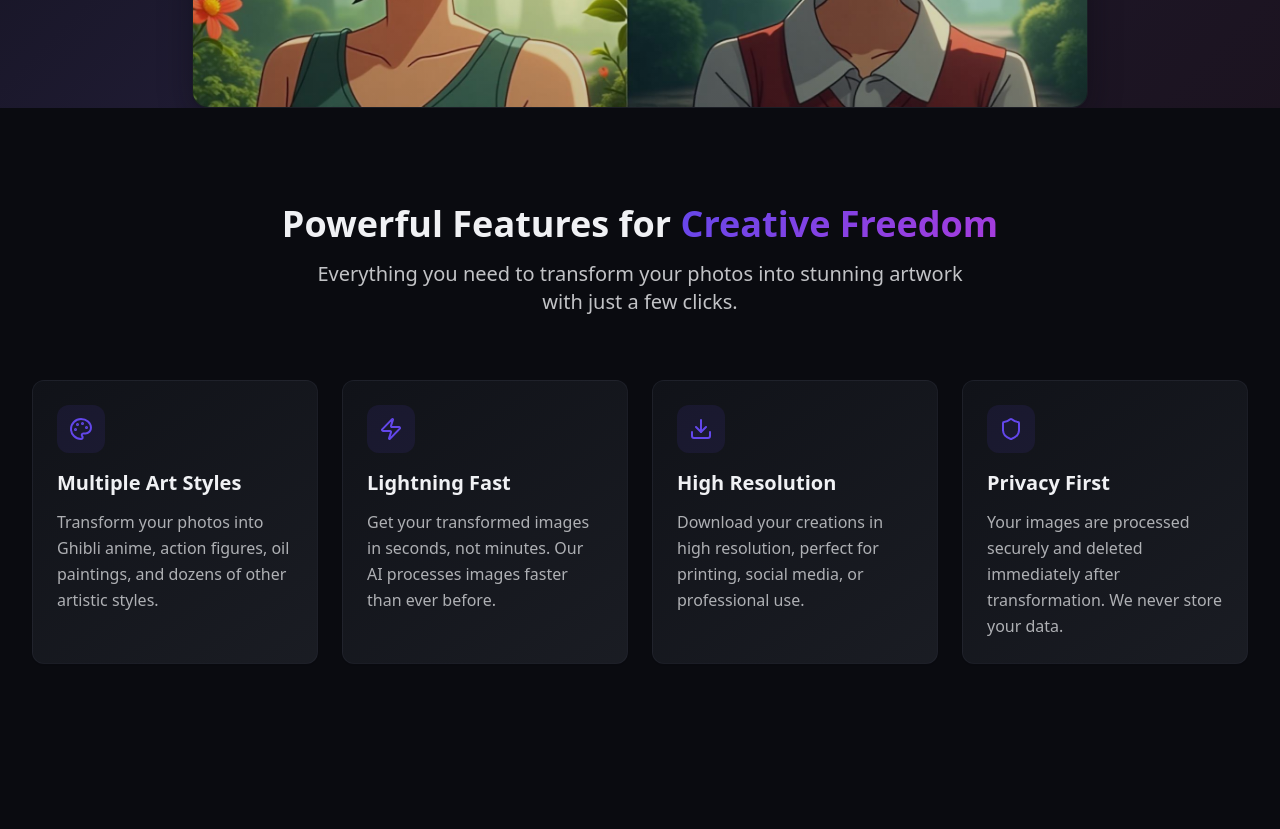
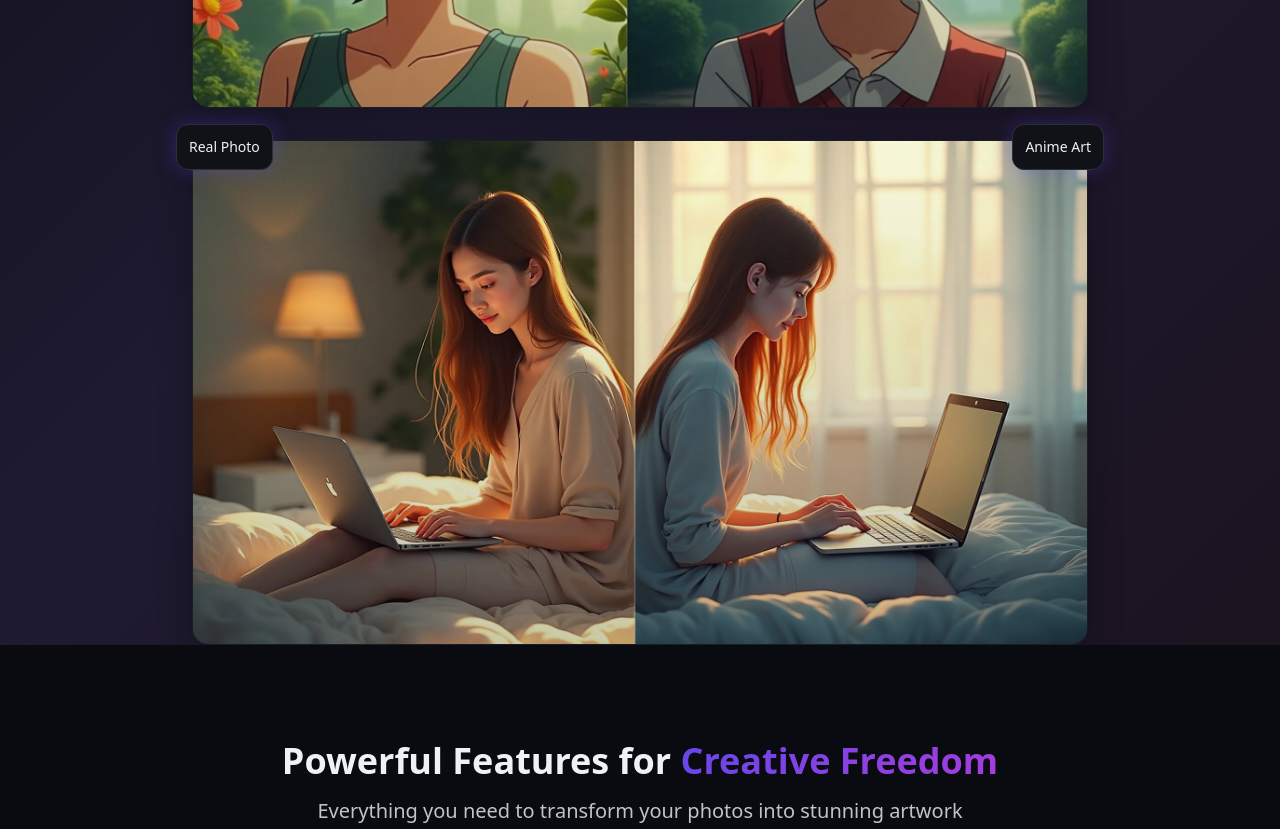
Before and after one commit to anshxs07/image-ai, a React (Vite) app: page / in a window 1280 px wide. Shown: the part 840-1669 px from the top of the page. Built offline with nearby package versions, Linux system fonts and the light colour scheme.

Commit message:
Add image examples to hero section
Add original and Ghibli-style image examples to the hero section.

```diff
--- a/src/components/landing/Hero.tsx
+++ b/src/components/landing/Hero.tsx
@@ -1,6 +1,7 @@
 import { Button } from "@/components/ui/button";
 import { ArrowRight, Upload } from "lucide-react";
 import heroImage from "@/assets/hero-comparison.jpg";
+import heroLaptopImage from "@/assets/hero-laptop-comparison.jpg";
 
 export const Hero = () => {
   return (
@@ -45,18 +46,20 @@ export const Hero = () => {
             </Button>
           </div>
 
-          {/* Hero Image */}
-          <div className="relative max-w-4xl mx-auto">
+          {/* Hero Images - Two examples */}
+          <div className="space-y-8 max-w-5xl mx-auto">
+            {/* First Example */}
+            <div className="relative">
               <div className="relative rounded-2xl overflow-hidden shadow-card border border-border/40 bg-card backdrop-blur-sm">
                 <img
                   src={heroImage}
-                alt="Before and after comparison showing AI transformation"
+                  alt="Character transformation from photo to Ghibli anime style"
                   className="w-full h-auto"
                 />
                 <div className="absolute inset-0 bg-gradient-to-t from-background/20 to-transparent" />
               </div>
 
-            {/* Floating cards */}
+              {/* Floating cards for first example */}
               <div className="absolute -top-4 -left-4 bg-card border border-border rounded-lg p-3 shadow-card animate-glow-pulse hidden lg:block">
                 <div className="text-sm font-medium text-foreground">Original Photo</div>
               </div>
@@ -64,6 +67,27 @@ export const Hero = () => {
                 <div className="text-sm font-medium text-foreground">Ghibli Style</div>
               </div>
             </div>
+
+            {/* Second Example */}
+            <div className="relative">
+              <div className="relative rounded-2xl overflow-hidden shadow-card border border-border/40 bg-card backdrop-blur-sm">
+                <img
+                  src={heroLaptopImage}
+                  alt="Woman with laptop transformation from photo to Ghibli anime style"
+                  className="w-full h-auto"
+                />
+                <div className="absolute inset-0 bg-gradient-to-t from-background/20 to-transparent" />
+              </div>
+
+              {/* Floating cards for second example */}
+              <div className="absolute -top-4 -left-4 bg-card border border-border rounded-lg p-3 shadow-card animate-glow-pulse hidden lg:block">
+                <div className="text-sm font-medium text-foreground">Real Photo</div>
+              </div>
+              <div className="absolute -top-4 -right-4 bg-card border border-border rounded-lg p-3 shadow-card animate-glow-pulse hidden lg:block">
+                <div className="text-sm font-medium text-foreground">Anime Art</div>
+              </div>
+            </div>
+          </div>
         </div>
       </div>
     </section>
```
Also changed, not shown: src/assets/hero-laptop-comparison.jpg (added). Lines whose indentation alone changed are shown as unchanged.
